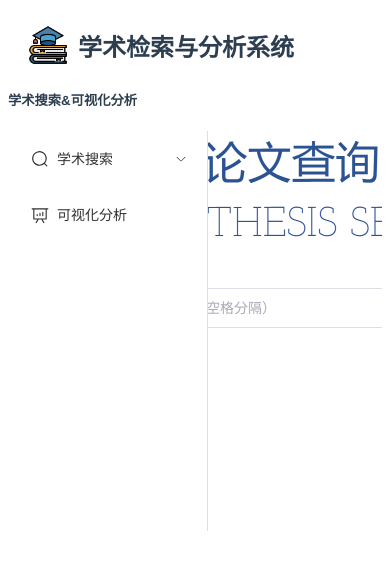
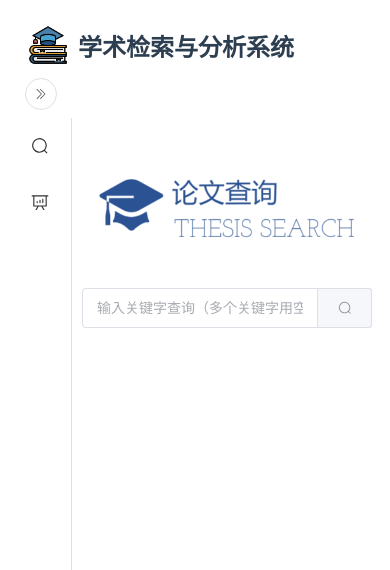
Before and after one commit to Countra/vda-thesis, a Vue app: page / in a window 390 px wide. Shown: the top 570 px of the page. Built offline with nearby package versions, Linux system fonts and the light colour scheme; no server answers.

Commit message:
Optimised responsive layout for mobile.

```diff
--- a/src/App.vue
+++ b/src/App.vue
@@ -3,7 +3,7 @@
     <el-container>
       <el-header><PageHeader></PageHeader> </el-header>
       <el-container>
-        <el-aside width="200px">
+        <el-aside width="auto">
           <Siderbar></Siderbar>
         </el-aside>
         <el-main>
--- a/src/components/Sidebar.vue
+++ b/src/components/Sidebar.vue
@@ -1,12 +1,20 @@
 <template>
-  <el-row class="tac">
+  <el-row class="sidebar-container">
     <el-col :span="12">
-      <h5 style="width: max-content">学术搜索&可视化分析</h5>
+      <el-button
+        class="sidebar-control"
+        circle
+        @click="isCollapse = !isCollapse"
+      >
+        <el-icon v-if="isCollapse"><d-arrow-right /></el-icon>
+        <el-icon v-else><d-arrow-left /></el-icon>
+      </el-button>
       <el-menu
         default-active="1"
-        class="el-menu-vertical-demo"
+        class="menu-sidebar"
         @open="handleOpen"
         @close="handleClose"
+        :collapse="isCollapse"
       >
         <el-sub-menu index="1">
           <template #title>
@@ -25,7 +33,7 @@
         <router-link to="/analysis/vda" class="sider-nav">
           <el-menu-item index="2">
             <el-icon><data-analysis /></el-icon>
-            <span>可视化分析</span>
+            <template #title>可视化分析</template>
           </el-menu-item>
         </router-link>
       </el-menu>
@@ -34,15 +42,18 @@
 </template>
 
 <script >
-import { ref } from "vue";
+import { onMounted, ref, watch } from "vue";
 import { useStore } from "vuex";
 import { useRouter } from "vue-router";
 
 export default {
   setup() {
-    const isCollapse = ref(true);
+    const isCollapse = ref(false);
     const store = useStore();
     const router = useRouter();
+
+    // 当前窗口的宽度
+    const offsetWidth = ref();
 
     const handleOpen = (key, keyPath) => {
       console.log(key, keyPath);
@@ -56,8 +67,27 @@ export default {
       store.commit("setSearchResultDisplay", true);
     };
 
+    onMounted(() => {
+      offsetWidth.value = document.body.offsetWidth;
+      window.onresize = () => {
+        return (() => {
+          offsetWidth.value = document.body.offsetWidth;
+        })();
+      };
+    });
+
+    // 监听页面宽度变化更改侧边栏状态
+    watch(offsetWidth, () => {
+      if (offsetWidth.value < 830) {
+        isCollapse.value = true;
+      } else {
+        isCollapse.value = false;
+      }
+    });
+
     return {
       isCollapse,
+      offsetWidth,
       handleOpen,
       handleClose,
       jumpToSearchResult,
@@ -67,12 +97,27 @@ export default {
 </script>
 
 <style scoped>
-.el-menu-vertical-demo:not(.el-menu--collapse) {
+.sidebar-container {
+  position: relative;
+}
+
+.menu-sidebar:not(.el-menu--collapse) {
   width: 200px;
-  min-height: 400px;
+}
+
+.menu-sidebar {
+  margin-top: 50px;
+  height: calc(100vh - 137px);
 }
 
 .sider-nav {
   text-decoration: none;
 }
+
+.sidebar-control {
+  position: absolute;
+  width: max-content;
+  top: 10px;
+  left: 17px;
+}
 </style>
--- a/src/components/ThesisSearch.vue
+++ b/src/components/ThesisSearch.vue
@@ -11,7 +11,7 @@
         :fetch-suggestions="querySearchAsync"
         placeholder="输入关键字查询（多个关键字用空格分隔）"
         class="input-with-select"
-        style="width: 600px"
+        style="width: calc(100vw - 100px); max-width: 600px"
         size="large"
         @select="handleSelect"
         clearable
@@ -195,19 +195,24 @@ export default {
 .search-container {
   display: flex;
   justify-content: center;
-  align-content: center;
+  align-items: center;
   position: relative;
+  flex-direction: column;
   width: 100%;
   height: 240px;
 }
+
 .search-contain {
   margin-top: 200px;
 }
+
 .thesis-search {
   display: flex;
   position: absolute;
-  top: -200px;
-  width: 600px;
+  width: calc(100vw - 80px);
+  min-width: 360px;
+  max-width: 600px;
   z-index: -1;
+  object-fit: cover;
 }
 </style>
--- a/src/components/VdaAnalysis.vue
+++ b/src/components/VdaAnalysis.vue
@@ -83,7 +83,29 @@ export default {
       authors: null,
     });
 
-    const initT = () => {
+    const initT = async () => {
+      // 为了优化Echarts绘制图形的整体效果，添加限制条件-->(如果检测到设备的宽度小于900px就提示不支持渲染然后返回)
+      if (document.body.offsetWidth < 900) {
+        await ElMessageBox.confirm(
+          "检测到此设备的屏幕宽度不满足渲染关系图的最低标准，为保证渲染效果请更换设备后重新尝试！",
+          "警告",
+          {
+            confirmButtonText: "确认",
+            showClose: false,
+            showCancelButton: false,
+            type: "warning",
+          }
+        )
+          .then(() => {
+            router.back(-1);
+            return;
+          })
+          .catch(() => {
+            router.back(-1);
+            return;
+          });
+      }
+
       const myChart = echarts.init(document.getElementById(mychartsId.value));
       console.log(myChart);
       let option = null;
--- a/src/components/VdaList.vue
+++ b/src/components/VdaList.vue
@@ -85,6 +85,7 @@ export default {
   align-items: center;
   grid-column-start: 2;
 }
+
 .img img {
   width: 200px;
 }
```
